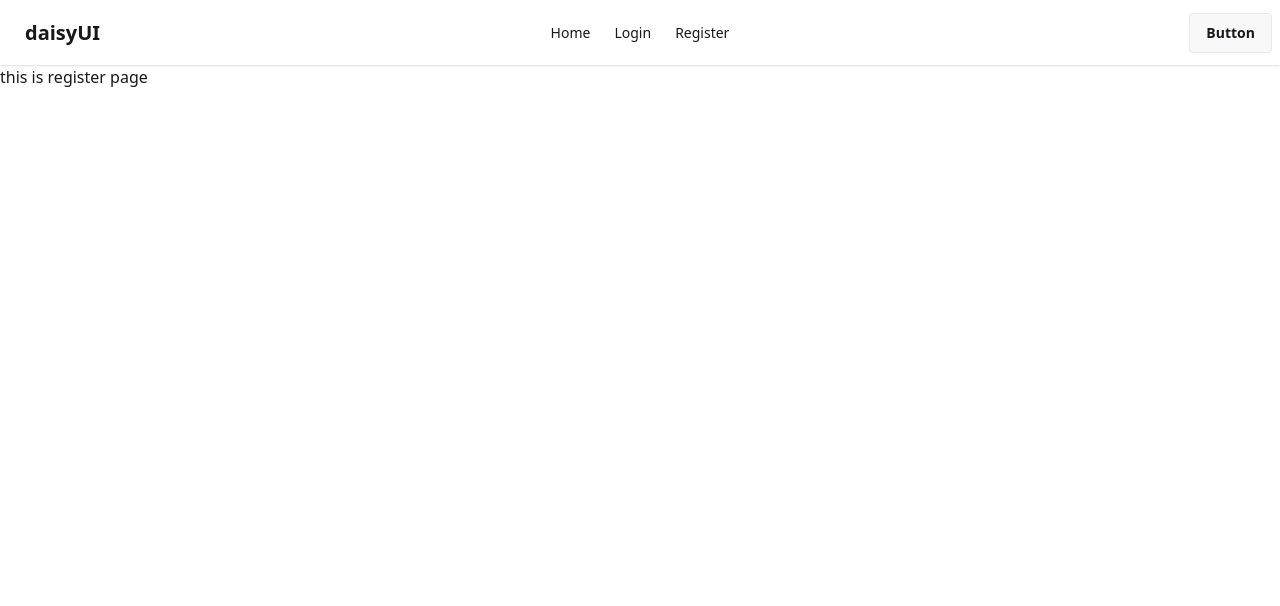
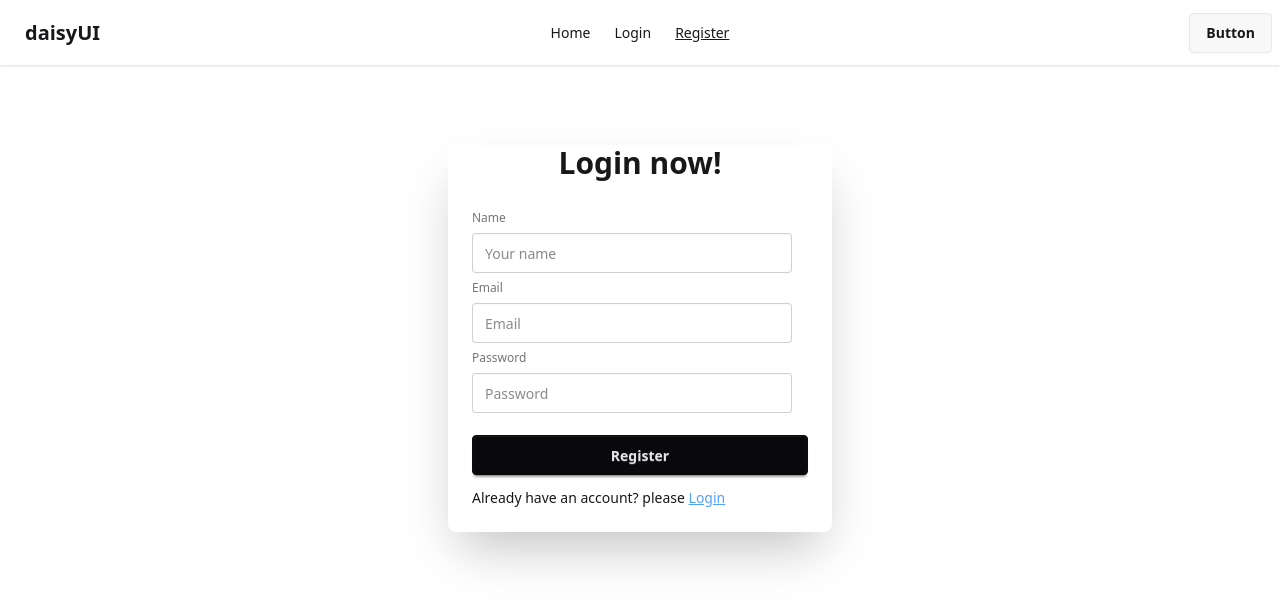
Before and after one commit to AhmedSami019/react-router-auth-intrigation, a React (Vite) app: page /register in a window 1280 px wide. Shown: the top 606 px of the page. Built offline with nearby package versions, Linux system fonts and the light colour scheme.

Commit message:
added content

```diff
--- a/package.json
+++ b/package.json
@@ -11,6 +11,7 @@
   },
   "dependencies": {
     "@tailwindcss/vite": "^4.1.17",
+    "firebase": "^12.6.0",
     "react": "^19.2.0",
     "react-dom": "^19.2.0",
     "react-router": "^7.10.1",
--- /dev/null
+++ b/src/Components/Navbar/Navbar.css
@@ -0,0 +1,3 @@
+.active{
+    text-decoration: underline;
+}
--- a/src/Components/Navbar/Navbar.jsx
+++ b/src/Components/Navbar/Navbar.jsx
@@ -1,4 +1,5 @@
 import React from "react";
+import "./Navbar.css"
 import { NavLink } from "react-router";
 
 const Navbar = () => {
--- a/src/Pages/Login/Login.jsx
+++ b/src/Pages/Login/Login.jsx
@@ -1,11 +1,25 @@
-import React from 'react';
+import React from "react";
+import { Link } from "react-router";
 
 const Login = () => {
-    return (
-        <div>
-            <h2>this is login page</h2>
-        </div>
-    );
+  return (
+    <div className="card bg-base-100 w-full mx-auto mt-20 max-w-sm shrink-0 shadow-2xl">
+      <h1 className="text-3xl font-bold text-center">Login now!</h1>
+      <div className="card-body">
+        <form className="fieldset">
+          <label className="label">Email</label>
+          <input type="email" className="input" placeholder="Email" />
+          <label className="label">Password</label>
+          <input type="password" className="input" placeholder="Password" />
+          <div>
+            <a className="link link-hover">Forgot password?</a>
+          </div>
+          <button className="btn btn-neutral mt-4">Login</button>
+        </form>
+        <p>new in this site? please <Link className="text-blue-400 underline" to="/register">Register</Link></p>
+      </div>
+    </div>
+  );
 };
 
 export default Login;
--- a/src/Pages/Register/Register.jsx
+++ b/src/Pages/Register/Register.jsx
@@ -1,11 +1,29 @@
-import React from 'react';
+import React from "react";
+import { Link } from "react-router";
 
 const Register = () => {
-    return (
-        <div>
-            <h2>this is register page</h2>
-        </div>
-    );
+  return (
+    <div className="card bg-base-100 w-full mx-auto mt-20 max-w-sm shrink-0 shadow-2xl">
+      <h1 className="text-3xl font-bold text-center">Login now!</h1>
+      <div className="card-body">
+        <form className="fieldset">
+          <label className="label">Name</label>
+          <input type="text" className="input" placeholder="Your name" />
+          <label className="label">Email</label>
+          <input type="email" className="input" placeholder="Email" />
+          <label className="label">Password</label>
+          <input type="password" className="input" placeholder="Password" />
+          <button className="btn btn-neutral mt-4">Register</button>
+        </form>
+        <p>
+          Already have an account? please{" "}
+          <Link className="text-blue-400 underline" to="/login">
+            Login
+          </Link>
+        </p>
+      </div>
+    </div>
+  );
 };
 
 export default Register;
--- /dev/null
+++ b/src/firebase.init.js
@@ -0,0 +1,17 @@
+// Import the functions you need from the SDKs you need
+import { initializeApp } from "firebase/app";
+// TODO: Add SDKs for Firebase products that you want to use
+// https://firebase.google.com/docs/web/setup#available-libraries
+
+// Your web app's Firebase configuration
+const firebaseConfig = {
+  apiKey: "AIzaSyDvd98CXnSz26P3Cq2DAPj-htJouL3a2jM",
+  authDomain: "react-router-auth-intrigation.firebaseapp.com",
+  projectId: "react-router-auth-intrigation",
+  storageBucket: "react-router-auth-intrigation.firebasestorage.app",
+  messagingSenderId: "930611302112",
+  appId: "1:930611302112:web:4a6f309942768b52418a85"
+};
+
+// Initialize Firebase
+const app = initializeApp(firebaseConfig);
```
Also changed, not shown: 1 other file (tests, documents, lock files or other folders).
